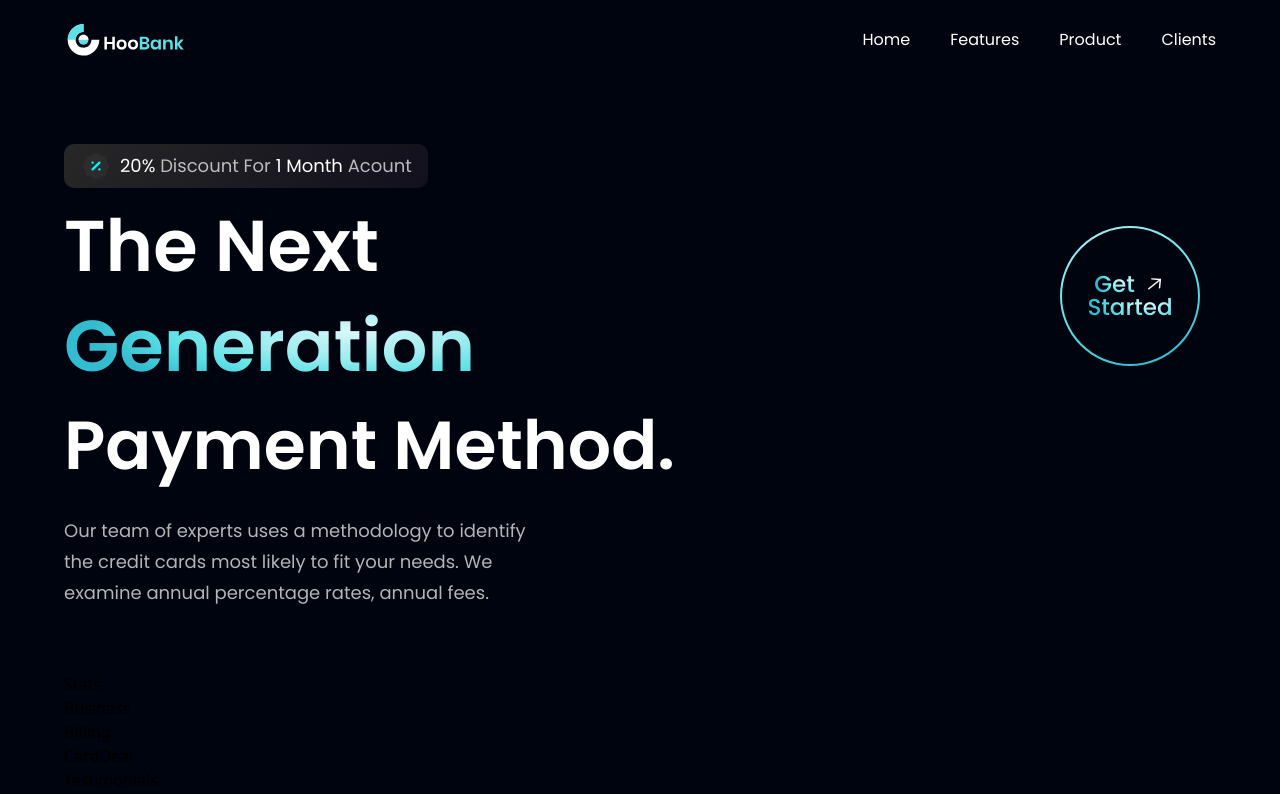
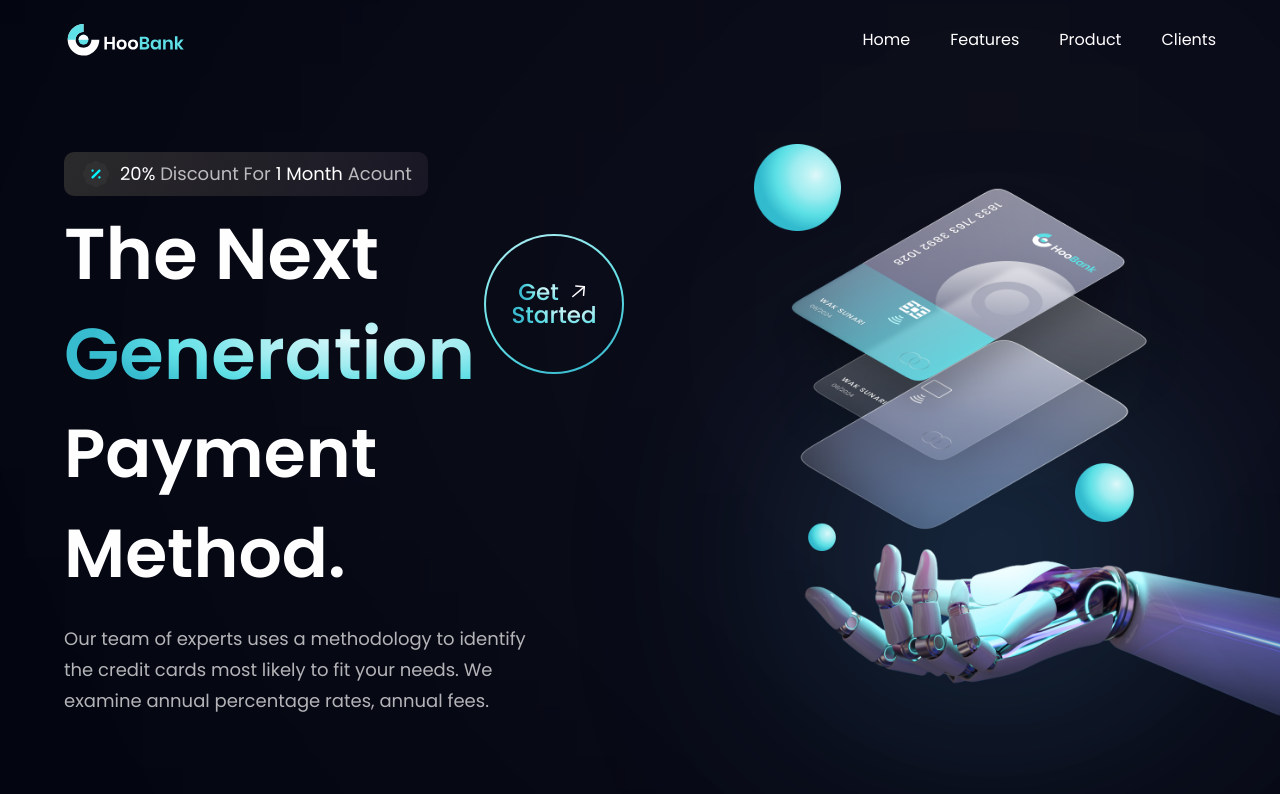
Before and after one commit to ialexss/HooBank-Modern-UI, a React (Vite) app: page / in a window 1280 px wide. Shown: the top 794 px of the page. Built offline with nearby package versions, Linux system fonts and the light colour scheme.

Commit message:
Hero section done

```diff
--- a/src/components/Hero.jsx
+++ b/src/components/Hero.jsx
@@ -35,7 +35,21 @@
           Our team of experts uses a methodology to identify the credit cards most likely to fit your needs.
           We examine annual percentage rates, annual fees.
         </p>
+      </div>
 
+      <div className={`flex-1 flex ${styles.flexCenter} md:my-0 my-10 relative`}>
+        <img
+          src={robot} alt="billing"
+          className="w-[100%] h-[100%] relative z-[5]"
+        />
+
+        <div className="absolute z-[0] w-[40%] h-[35%] top-0 pink__gradient"/>
+        <div className="absolute z-[1] w-[80%] h-[80%] rounded-full bottom-40 white__gradient"/>
+        <div className="absolute z-[0] w-[50%] h-[50%] bottom-20 blue__gradient"/>
+      </div>
+
+      <div className={` ss:hidden ${styles.flexCenter}`}>
+        <GetStarted/>
       </div>
     </section>
   )
```
